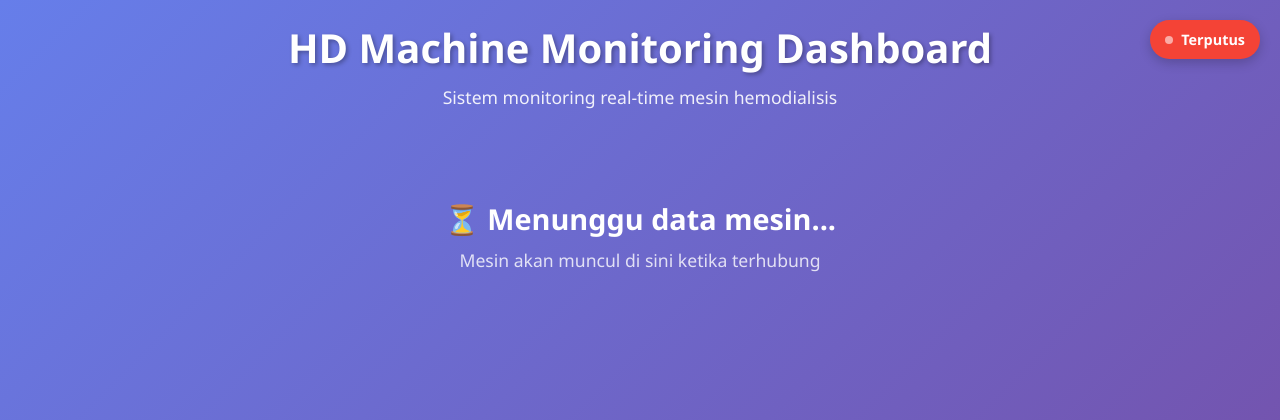
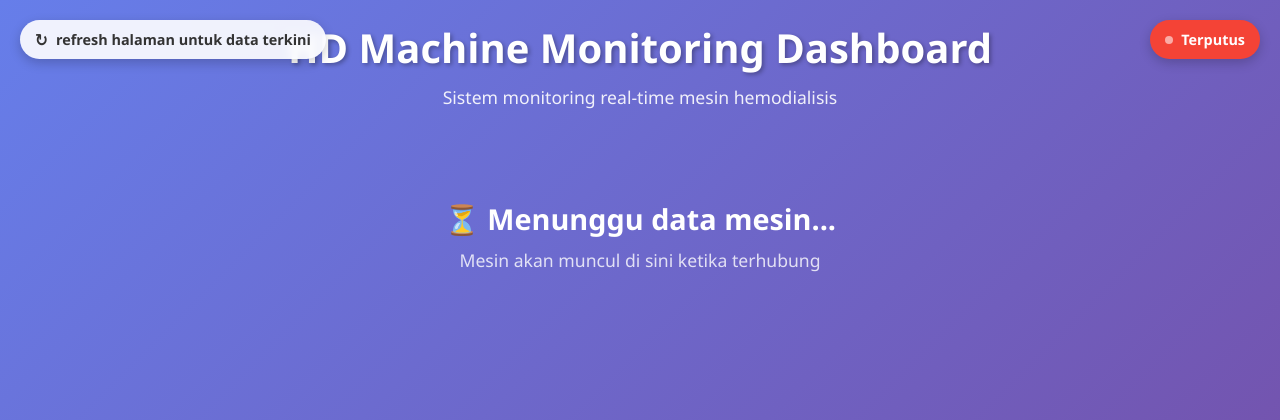
Before and after one commit to rifai-ahmad11/devmonitoring-hd, a Flask app: page / in a window 1280 px wide. Shown: the top 420 px of the page. Run offline with Flask 3, Linux system fonts and the light colour scheme; the visitor is signed in with stand-in values (Sample User, id 1); data that the repository does not hold is empty; some libraries are stand-ins or nearby versions.

Commit message:
index.html, add refresh button

```diff
--- a/templates/index.html
+++ b/templates/index.html
@@ -272,6 +272,38 @@
         .connection-status.disconnected {
             background-color: #f44336;
             color: white;
+        }
+
+        /* Refresh button di pojok kiri atas */
+        .refresh-btn {
+            position: fixed;
+            top: 20px;
+            left: 20px;
+            background-color: rgba(255, 255, 255, 0.9);
+            color: #333;
+            padding: 8px 15px;
+            border-radius: 20px;
+            font-size: 0.9em;
+            font-weight: bold;
+            display: flex;
+            align-items: center;
+            gap: 8px;
+            box-shadow: 0 4px 12px rgba(0, 0, 0, 0.2);
+            cursor: pointer;
+            transition: all 0.3s ease;
+            z-index: 1000;
+            backdrop-filter: blur(4px);
+        }
+
+        .refresh-btn:hover {
+            background-color: white;
+            transform: scale(1.02);
+            box-shadow: 0 6px 16px rgba(0, 0, 0, 0.3);
+        }
+
+        .refresh-icon {
+            font-size: 1.2em;
+            display: inline-block;
         }
 
         .status-dot {
@@ -555,6 +587,10 @@
                 <p>Mesin akan muncul di sini ketika terhubung</p>
             </div>
         </div>
+    </div>
+
+    <div class="refresh-btn" id="refreshButton">
+        <span class="refresh-icon">↻</span> refresh halaman untuk data terkini
     </div>
 
     <div class="connection-status disconnected" id="connectionStatus">
@@ -1025,6 +1061,14 @@
         // Panggil saat halaman dimuat
         window.addEventListener('load', loadInitialData);
 
+        // Tombol refresh halaman
+        const refreshButton = document.getElementById('refreshButton');
+        if (refreshButton) {
+            refreshButton.addEventListener('click', () => {
+                window.location.reload();
+            });
+        }
+
         // Update setInterval untuk handle dialysis time juga
         setInterval(() => {
             for (const machineId of Object.keys(machineCards)) {
```
